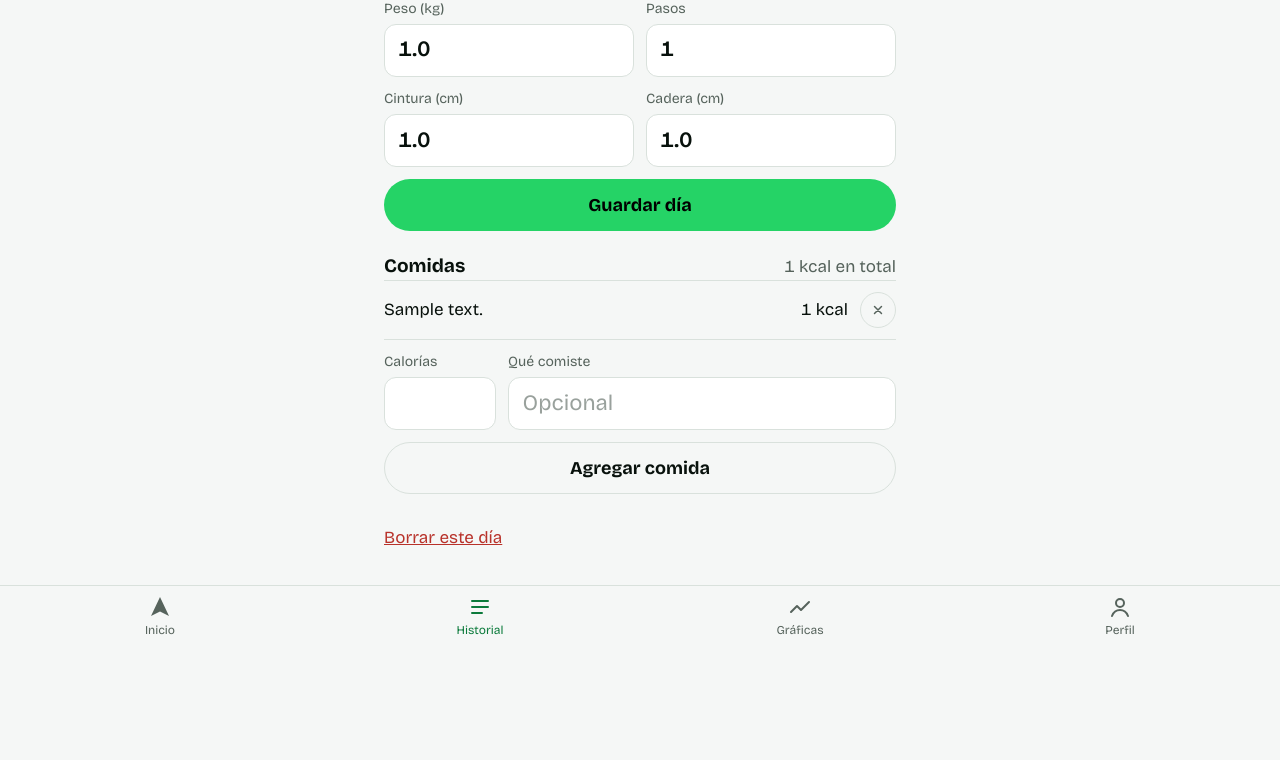
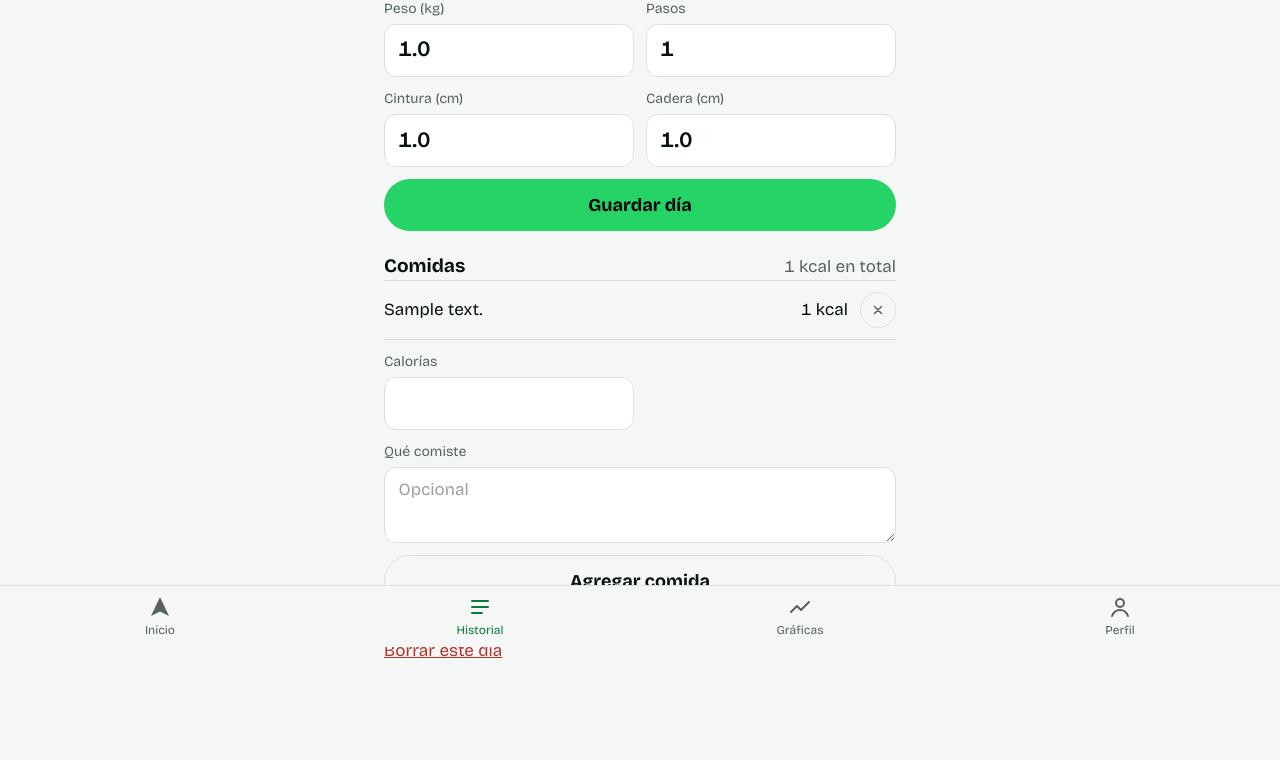
Before and after one commit to watuesta/rumbo, a Django app: page /dia/2020-01-15/ in a window 1280 px wide. Shown: the part 153-913 px from the top of the page. Before the commit the page ends 788 px from the top, so only its background shows below. Run offline with Django 5.2, Linux system fonts and the light colour scheme; a user stored in the database is signed in; tables that the repository leaves empty hold one stand-in row (values such as "Sample post").

Commit message:
Amplía la descripción de las comidas a 250 caracteres
La descripción pasa a un área de texto de ancho completo con letra
normal, que crece con lo escrito. En la lista del día las descripciones
largas bajan de línea y las calorías no se parten.

Co-Authored-By: Claude Opus 5.5 <noreply@anthropic.com>

```diff
--- a/seguimiento/forms.py
+++ b/seguimiento/forms.py
@@ -69,5 +69,5 @@ class ComidaForm(forms.ModelForm):
         labels = {"calorias": "Calorías", "descripcion": "Qué comiste"}
         widgets = {
             "calorias": entero_widget(),
-            "descripcion": forms.TextInput(attrs={"placeholder": "Opcional", "autocomplete": "off"}),
+            "descripcion": forms.Textarea(attrs={"rows": 2, "placeholder": "Opcional", "autocomplete": "off"}),
         }
--- a/seguimiento/models.py
+++ b/seguimiento/models.py
@@ -64,7 +64,7 @@ class Comida(models.Model):
     usuario = models.ForeignKey(settings.AUTH_USER_MODEL, on_delete=models.CASCADE, related_name="comidas")
     fecha = models.DateField()
     calorias = models.PositiveIntegerField(validators=[MinValueValidator(1), MaxValueValidator(10_000)])
-    descripcion = models.CharField("descripción", max_length=80, blank=True)
+    descripcion = models.CharField("descripción", max_length=250, blank=True)
     creada = models.DateTimeField(auto_now_add=True)
 
     class Meta:
--- a/seguimiento/templates/seguimiento/comida.html
+++ b/seguimiento/templates/seguimiento/comida.html
@@ -10,7 +10,7 @@
   {% csrf_token %}
   <div class="campos">
     {% include "campo.html" with campo=form.calorias %}
-    {% include "campo.html" with campo=form.descripcion %}
+    {% include "campo.html" with campo=form.descripcion ancho=True %}
   </div>
   <button type="submit" class="boton">Guardar comida</button>
   <a class="boton boton-secundario" href="{% url 'dia' comida.fecha.isoformat %}">Cancelar</a>
--- a/seguimiento/templates/seguimiento/dia.html
+++ b/seguimiento/templates/seguimiento/dia.html
@@ -64,7 +64,7 @@
   <form method="post" action="{% url 'agregar_comida' fecha.isoformat %}" class="comida-form" novalidate>
     {% csrf_token %}
     {% include "campo.html" with campo=comida_form.calorias %}
-    {% include "campo.html" with campo=comida_form.descripcion %}
+    {% include "campo.html" with campo=comida_form.descripcion ancho=True %}
     <button type="submit" class="boton boton-secundario">Agregar comida</button>
   </form>
 </section>
--- a/static/css/rumbo.css
+++ b/static/css/rumbo.css
@@ -391,7 +391,8 @@ h2 {
   font-size: 0.875rem;
   color: var(--tenue);
 }
-.campo input {
+.campo input,
+.campo textarea {
   width: 100%;
   min-height: 3.25rem;
   padding: 0.6rem 0.85rem;
@@ -403,6 +404,18 @@ h2 {
   font-size: 1.375rem;
   font-weight: 600;
 }
+/* Texto libre: letra normal y alto que crece con lo escrito donde se pueda.
+   Con 17px Safari de iOS no hace zoom al enfocar. */
+.campo textarea {
+  display: block;
+  min-height: 4.75rem;
+  max-height: 14rem;
+  font-size: 1.0625rem;
+  font-weight: 400;
+  line-height: 1.4;
+  resize: vertical;
+  field-sizing: content;
+}
 /* Safari de iOS dibuja la fecha centrada y con alto y ancho propios. */
 .campo input[type="date"] {
   -webkit-appearance: none;
@@ -413,16 +426,19 @@ h2 {
   margin: 0;
   text-align: left;
 }
-.campo input::placeholder {
+.campo input::placeholder,
+.campo textarea::placeholder {
   color: var(--tenue);
   font-weight: 400;
   opacity: 0.6;
 }
-.campo input:focus {
+.campo input:focus,
+.campo textarea:focus {
   border-color: var(--acento);
   outline: none;
 }
-.campo input[aria-invalid="true"] {
+.campo input[aria-invalid="true"],
+.campo textarea[aria-invalid="true"] {
   border-color: var(--peligro);
 }
 .campo-error,
@@ -496,6 +512,14 @@ h2 {
   color: inherit;
   text-decoration: none;
 }
+/* Las descripciones largas bajan de línea; las calorías no se parten. */
+.lista .crece > :first-child {
+  overflow-wrap: anywhere;
+}
+.lista .crece > :last-child {
+  flex-shrink: 0;
+  white-space: nowrap;
+}
 .lista form {
   margin: 0;
 }
@@ -514,7 +538,7 @@ h2 {
 
 .comida-form {
   display: grid;
-  grid-template-columns: 7rem 1fr;
+  grid-template-columns: repeat(2, minmax(0, 1fr));
   gap: 0.75rem;
   align-items: end;
 }
```
Also changed, not shown: seguimiento/tests/test_vistas.py (+8 -0 lines), seguimiento/migrations/0002_descripcion_comida_mas_larga.py (added).
